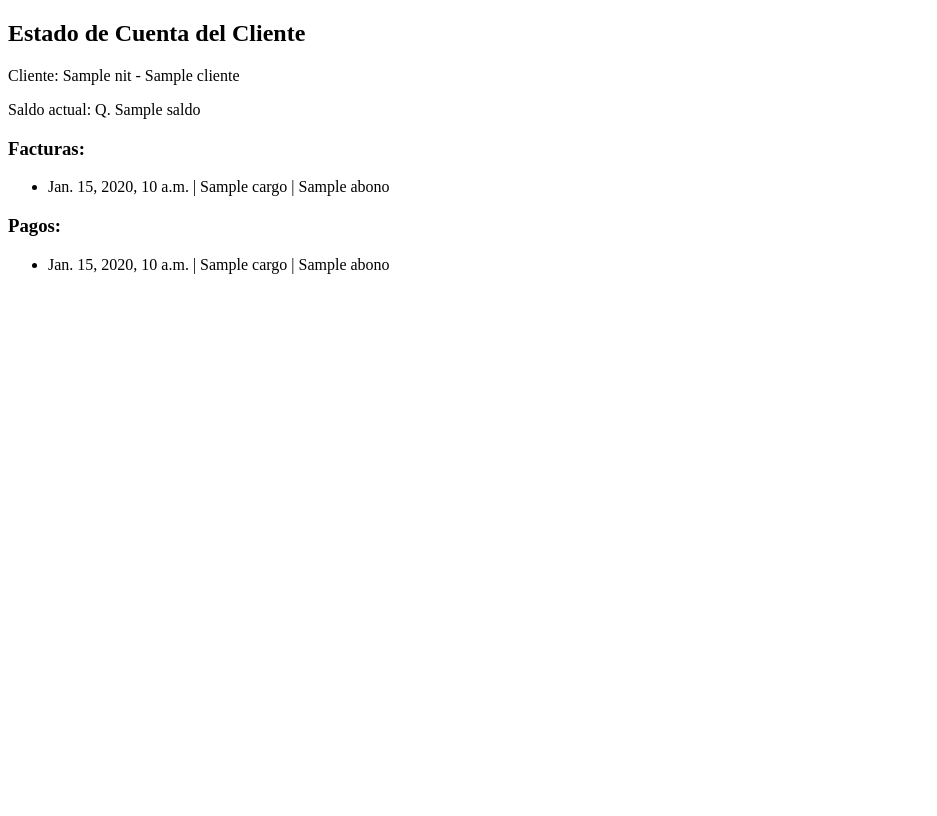
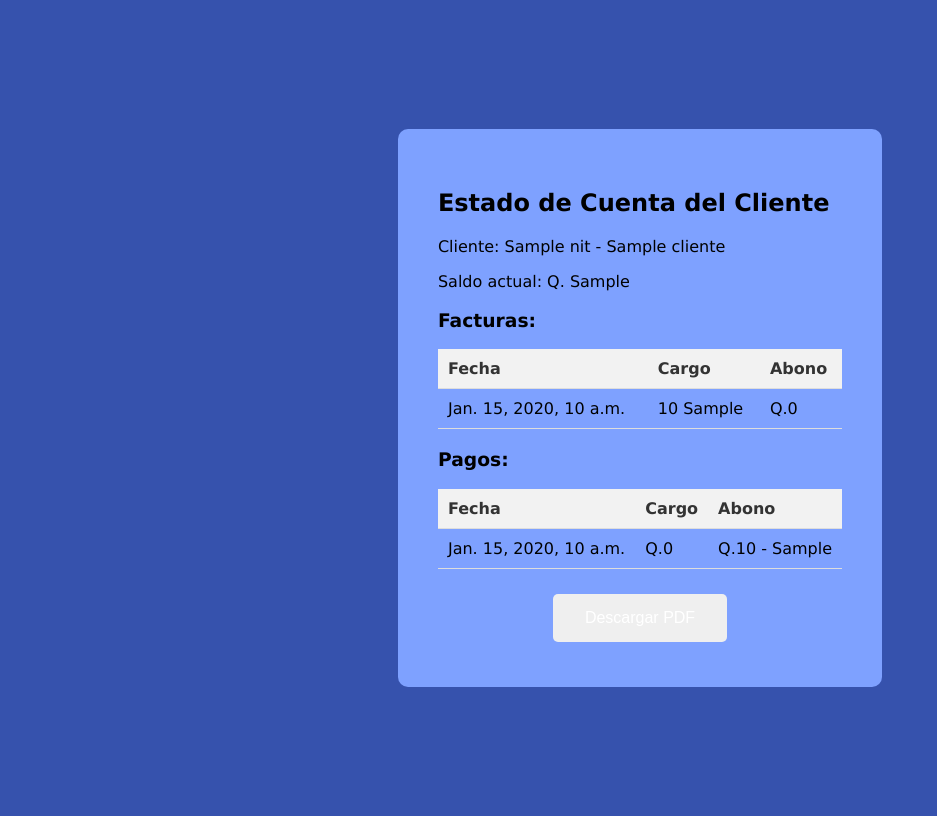
Before and after one commit to EliezerGG/IPC2_Proyecto3_202100179, a Django app: template Frontend_Django/app/templates/estado_cuenta.html in a window 1280 px wide. Shown: the whole page, without its empty margins (0-937 px from the left). Before the commit the page ends 274 px from the top, so only its background shows below. Run offline with Django 4.2, Linux system fonts and the light colour scheme; the template is opened without the code that fills it: most values are stand-ins (such as "Sample title", 1, 10 or a date in 2020).

Commit message:
descargar pdf un cliente

```diff
--- a/Frontend_Django/app/static/css/home.css
+++ b/Frontend_Django/app/static/css/home.css
@@ -146,8 +146,43 @@ input[type="text"] {
   align-items: center;
 }
 
+.container-estado-cliente{
+    background-color: #7EA1FF;
+    margin: 10px;
+    padding: 40px;
+    border-radius: 10px;
+}
+/*Tabla*/
 
+/* Estilos generales para la tabla */
+table {
+  width: 100%;
+  border-collapse: collapse;
+  margin-bottom: 20px;
+}
 
+/* Estilos para las celdas de la tabla */
+th, td {
+  padding: 10px;
+  text-align: left;
+  border-bottom: 1px solid #ddd;
+}
+
+/* Estilos para el encabezado de la tabla */
+th {
+  background-color: #f2f2f2;
+  color: #333;
+}
+
+/* Estilos alternos para filas */
+tr:nth-child(even) {
+  background-color: #FFFAB7;
+}
+
+/* Estilos para resaltar cuando se pasa el mouse sobre una fila */
+tr:hover {
+  background-color: #f5f5f5;
+}
 
 @media (max-width: 768px) {
   /* Change container-botones-cargar to flex-direction: column */
--- a/Frontend_Django/app/templates/estado_cuenta.html
+++ b/Frontend_Django/app/templates/estado_cuenta.html
@@ -1,30 +1,65 @@
-<!-- estado_cuenta.html -->
+{% load static %}
 <!DOCTYPE html>
 <html lang="es">
 <head>
     <meta charset="UTF-8">
     <meta name="viewport" content="width=device-width, initial-scale=1.0">
+    <link rel="stylesheet" href="{% static 'css/home.css' %}">
     <title>Estado de Cuenta</title>
 </head>
 <body>
+
+<div class="container-estado-cliente">
     <h2>Estado de Cuenta del Cliente</h2>
     <div>
-        <p>Cliente: {{ cliente_data.nit }} - {{ cliente_data.nombre }}</p>
-        <p>Saldo actual: Q. {{ cliente_data.saldo }}</p>
+        <p>Cliente: {{ cliente_data.cliente.NIT }} - {{ cliente_data.cliente.Nombre }}</p>
+        <p>Saldo actual: Q. {{ saldo_actual }}</p>
     </div>
 
     <h3>Facturas:</h3>
-    <ul>
-        {% for factura in cliente_data.facturas %}
-            <li>{{ factura.fecha }} | {{ factura.cargo }} | {{ factura.abono }}</li>
-        {% endfor %}
-    </ul>
+    <table>
+        <thead>
+            <tr>
+                <th>Fecha</th>
+                <th>Cargo</th>
+                <th>Abono</th>
+            </tr>
+        </thead>
+        <tbody>
+            {% for factura in cliente_data.facturas %}
+            <tr>
+                <td>{{ factura.Fecha }}</td>
+                <td>{{ factura.Valor }} {{ factura.NumeroFactura }}</td>
+                <td>Q.0</td>
+            </tr>
+            {% endfor %}
+        </tbody>
+    </table>
 
     <h3>Pagos:</h3>
-    <ul>
-        {% for pago in cliente_data.pagos %}
-            <li>{{ pago.fecha }} | {{ pago.cargo }} | {{ pago.abono }}</li>
-        {% endfor %}
-    </ul>
+    <table>
+        <thead>
+            <tr>
+                <th>Fecha</th>
+                <th>Cargo</th>
+                <th>Abono</th>
+            </tr>
+        </thead>
+        <tbody>
+            {% for pago in cliente_data.pagos %}
+            <tr>
+                <td>{{ pago.Fecha }}</td>
+                <td>Q.0</td>
+                <td>Q.{{ pago.Valor }} - {{ pago.CodigoBanco }}</td>
+            </tr>
+            {% endfor %}
+        </tbody>
+    </table>
+
+    <form action="http://127.0.0.1:5000/descargar-pdf" method="GET">
+        <input type="hidden" name="nit-cliente" value="{{ cliente_data.cliente.NIT }}">
+    <button type="submit">Descargar PDF</button>
+    </form>
+</div>
 </body>
 </html>
--- a/Frontend_Django/app/templates/peticiones.html
+++ b/Frontend_Django/app/templates/peticiones.html
@@ -12,7 +12,7 @@
 <body>
     <div class="container-peticiones">
         <h2>Consultar Estado de Cuenta</h2>
-        <form action="http://127.0.0.1:5000/obtener-cliente" method="GET">
+        <form action="{% url 'consultar-estado-cuenta' %}" method="GET">
             <label for="nit">Nit:</label><input type="text" id="nit" placeholder="Ingrese NIT" name="nit-cliente">
             <button id="ver-cliente" type="submit">Ver Consulta Cliente</button>
         </form>
--- a/Frontend_Django/app/urls.py
+++ b/Frontend_Django/app/urls.py
@@ -4,6 +4,7 @@ from . import views
 urlpatterns = [
     path("home/", views.home, name="home"),
     path("peticiones/", views.peticiones, name="peticiones"),
-    path("ayuda/", views.ayuda, name="ayuda")
+    path("ayuda/", views.ayuda, name="ayuda"),
+    path("consultar-estado-cuenta/", views.consultar_estado_cuenta, name="consultar-estado-cuenta"),
 
 ]
```
Also changed, not shown: Backend/app_flask.py (+32 -8 lines), Backend/utils.py (+67 -0 lines), Frontend_Django/app/views.py (+8 -2 lines).
